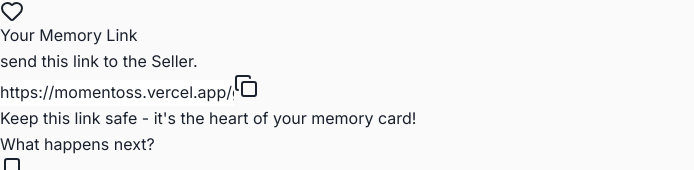
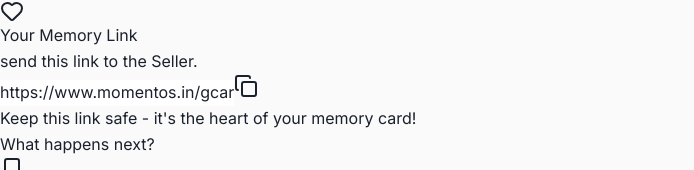
Before and after one commit to JATIN-C0DE5/Momentoss, a React (Vite) app in the folder client/: page /confirmation/1 in a window 1280 px wide. Shown: the part 386-556 px from the top of the page, without its empty margins (0-694 px from the left). Built offline with nearby package versions, Linux system fonts and the light colour scheme.

Commit message:
domain added

```diff
--- a/client/src/pages/ConfirmationPage.jsx
+++ b/client/src/pages/ConfirmationPage.jsx
@@ -15,7 +15,7 @@
     recipientName: 'Jane Smith',
     designName: 'Romantic Hearts',
     numberOfPhotos: 3,
-    generatedLink: `https://momentoss.vercel.app/gcard/${id}`,
+    generatedLink: `https://www.momentos.in/gcard/${id}`,
     estimatedDelivery: '3-5 business days',
     orderDate: new Date().toLocaleDateString()
   };
```
